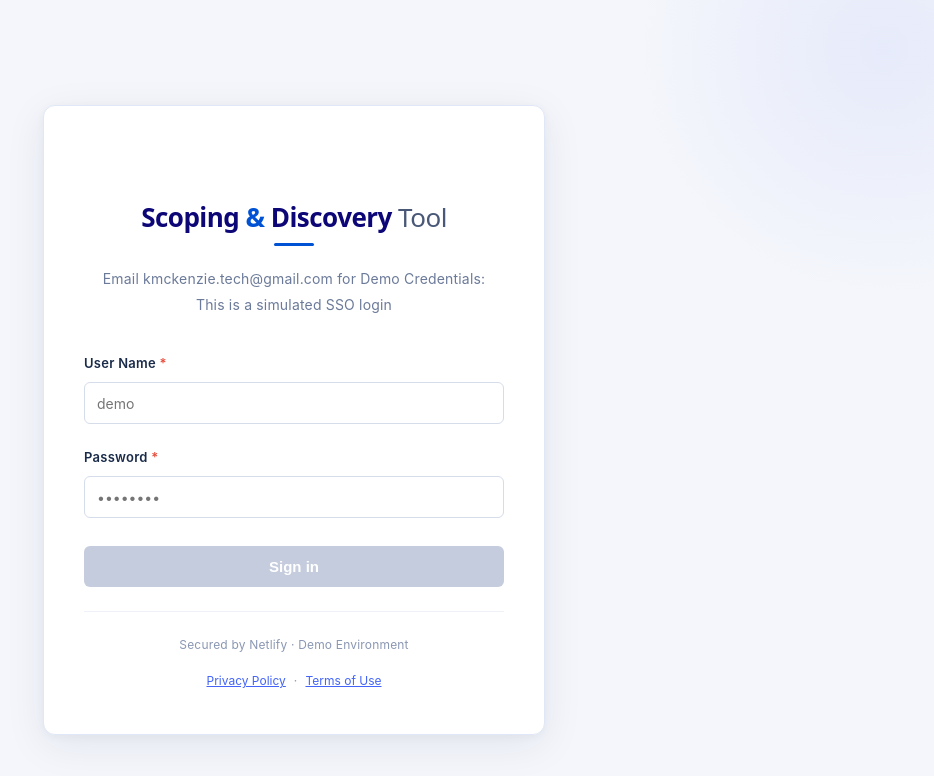
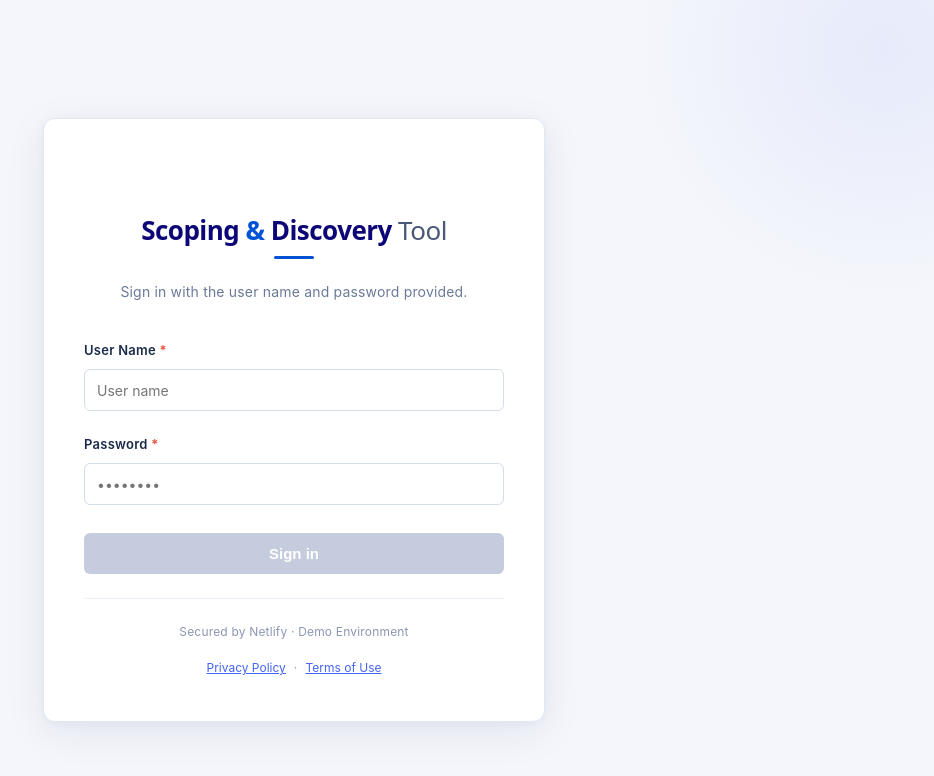
Before and after one commit to KerryMcKenzie/scoping-discovery, a React (Vite) app: page / in a window 1280 px wide. Shown: the top 776 px of the page, without its empty margins (346-1280 px from the left). Built offline with nearby package versions, Linux system fonts and the light colour scheme.

Commit message:
auth-page-updates

```diff
--- a/src/LoginPage.jsx
+++ b/src/LoginPage.jsx
@@ -307,17 +307,17 @@ const LoginPage = ({ onLogin }) => {
             margin: '0 auto 20px',
           }} />
           <p style={{ fontSize: '14px', color: '#6b7a99', margin: 0 }}>
-            Email kmckenzie.tech@gmail.com for Demo Credentials:
+               Sign in with the user name and password provided.
           </p>
           <p style={{ fontSize: '14px', color: '#6b7a99', margin: 0 }}>
-            This is a simulated SSO login
+            {/* This is a simulated SSO login */}
           </p>
         </div>
 
         {/* A real <form> so pressing Enter signs in */}
         <form onSubmit={handleSubmit}>
         <Field label="User Name" required>
-          <TextInput value={username} onChange={setUsername} placeholder="demo" type="text" />
+          <TextInput value={username} onChange={setUsername} placeholder="User name" type="text" />
         </Field>
 
         <Field label="Password" required>
```
